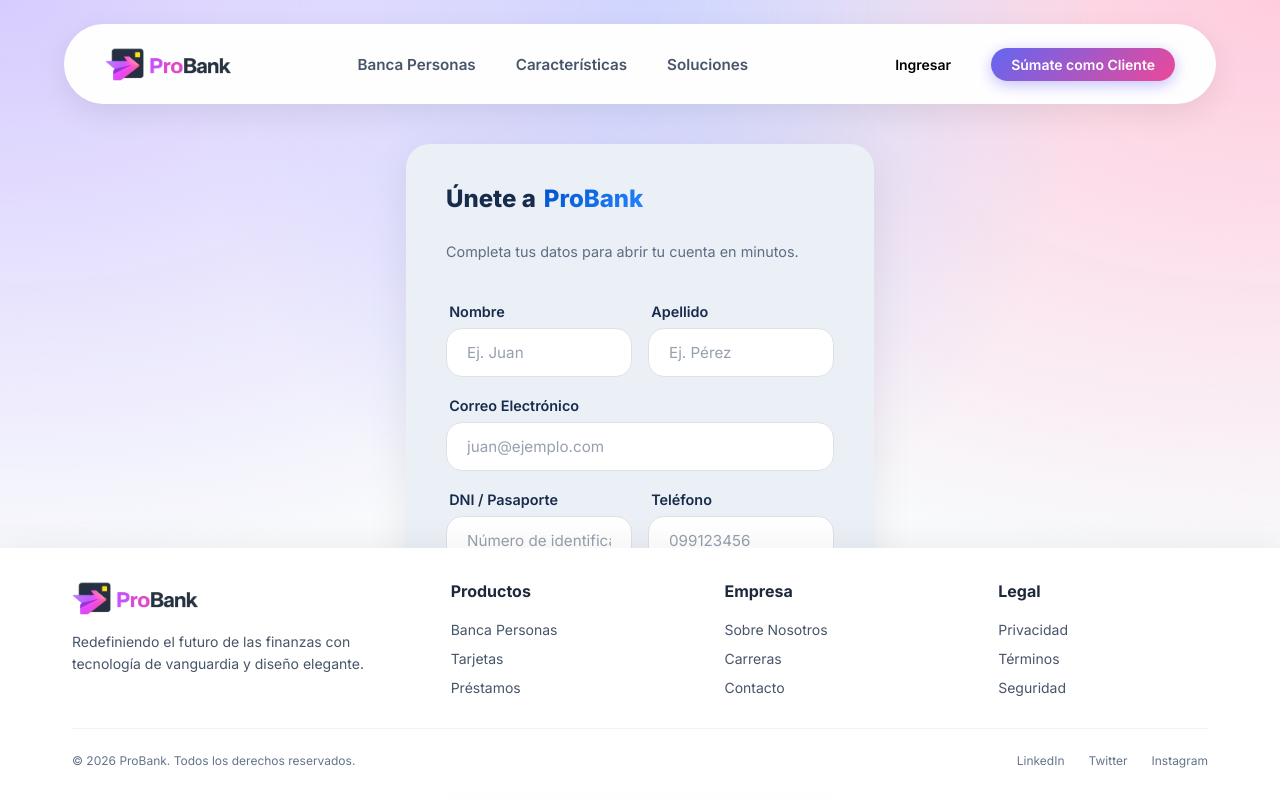
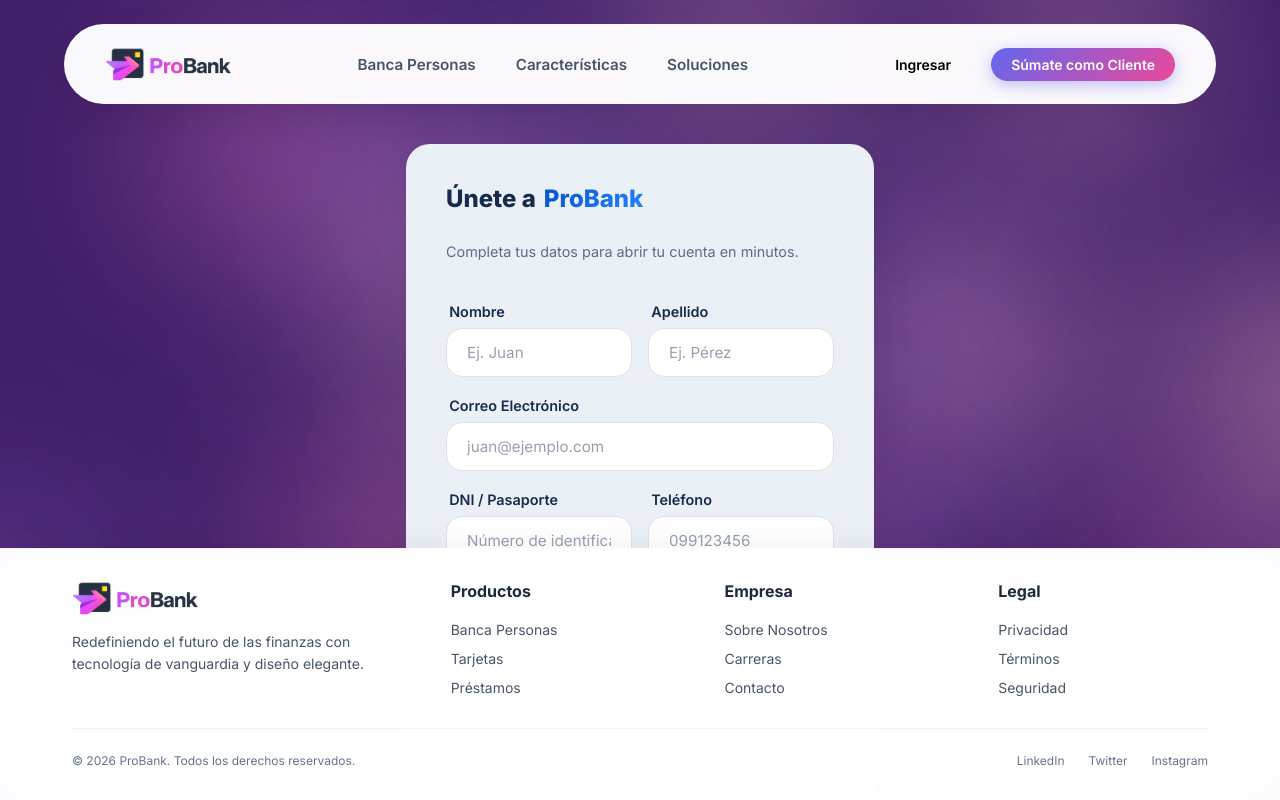
Before and after one commit to whuera/ProBank, a Next.js app: page /registro in a window 1280 px wide. Shown: the top 800 px of the page. Built offline with nearby package versions, Linux system fonts and the light colour scheme.

Commit message:
update background

```diff
--- a/src/app/globals.css
+++ b/src/app/globals.css
@@ -49,7 +49,8 @@ body {
   max-width: 100vw;
   overflow-x: hidden;
   font-family: var(--font-sans);
-  background: var(--background);
+  background: none;
+  /* Aseguramos que no haya fondo bloqueando el div fijo */
   color: var(--foreground);
   scroll-behavior: smooth;
   -webkit-font-smoothing: antialiased;
@@ -57,22 +58,17 @@ body {
 }
 
 body {
-  background-image:
-    radial-gradient(at 0% 0%, hsla(253, 16%, 7%, 1) 0, transparent 50%),
-    radial-gradient(at 50% 0%, hsla(225, 39%, 30%, 1) 0, transparent 50%),
-    radial-gradient(at 100% 0%, hsla(339, 49%, 30%, 1) 0, transparent 50%);
+  background: transparent;
   background-attachment: fixed;
   min-height: 100vh;
   /* Espacio para que el contenido pase detrás del footer fijo */
   padding-bottom: 350px;
+  transition: background 0.5s ease;
 }
 
 @media (prefers-color-scheme: light) {
   body {
-    background-image:
-      radial-gradient(at 0% 0%, hsla(253, 100%, 90%, 1) 0, transparent 50%),
-      radial-gradient(at 50% 0%, hsla(225, 100%, 90%, 1) 0, transparent 50%),
-      radial-gradient(at 100% 0%, hsla(339, 100%, 90%, 1) 0, transparent 50%);
+    background: transparent;
   }
 }
 
--- a/src/app/layout.tsx
+++ b/src/app/layout.tsx
@@ -2,6 +2,7 @@ import type { Metadata } from "next";
 import { Inter } from "next/font/google";
 import "./globals.css";
 import { Footer } from "@/components/layout/Footer";
+import { AnimatedBackground } from "@/components/ui/AnimatedBackground";
 
 const inter = Inter({
   subsets: ["latin"],
@@ -24,6 +25,7 @@ export default function RootLayout({
   return (
     <html lang="es">
       <body className={inter.variable}>
+        <AnimatedBackground />
         {children}
         <Footer />
       </body>
--- /dev/null
+++ b/src/components/ui/AnimatedBackground.module.css
@@ -0,0 +1,214 @@
+@keyframes move {
+    100% {
+        transform: translate3d(0, 0, 1px) rotate(360deg);
+    }
+}
+
+.background {
+    position: fixed;
+    width: 100vw;
+    height: 100vh;
+    top: 0;
+    left: 0;
+    background: #3E1E68;
+    overflow: hidden;
+    z-index: -1;
+}
+
+.background span {
+    width: 25vmin;
+    height: 25vmin;
+    border-radius: 25vmin;
+    backface-visibility: hidden;
+    position: absolute;
+    animation: move;
+    animation-duration: 45s;
+    animation-timing-function: linear;
+    animation-iteration-count: infinite;
+    background-color: currentColor;
+    filter: blur(12vmin);
+    /* Blur más fuerte para el efecto bokeh */
+    opacity: 0.5;
+    mix-blend-mode: screen;
+    /* Para que los colores se mezclen de forma luminosa */
+}
+
+.background span:nth-child(1) {
+    color: #583C87;
+    top: 89%;
+    left: 1%;
+    animation-duration: 52s;
+    animation-delay: -4s;
+    transform-origin: 17vw -11vh;
+}
+
+.background span:nth-child(2) {
+    color: #E45A84;
+    top: 12%;
+    left: 18%;
+    animation-duration: 37s;
+    animation-delay: -33s;
+    transform-origin: 19vw -22vh;
+}
+
+.background span:nth-child(3) {
+    color: #E45A84;
+    top: 54%;
+    left: 29%;
+    animation-duration: 6s;
+    animation-delay: -39s;
+    transform-origin: -17vw 17vh;
+}
+
+.background span:nth-child(4) {
+    color: #FFACAC;
+    top: 17%;
+    left: 84%;
+    animation-duration: 25s;
+    animation-delay: -6s;
+    transform-origin: 5vw 0vh;
+}
+
+.background span:nth-child(5) {
+    color: #583C87;
+    top: 26%;
+    left: 62%;
+    animation-duration: 50s;
+    animation-delay: -45s;
+    transform-origin: 1vw 13vh;
+}
+
+.background span:nth-child(6) {
+    color: #FFACAC;
+    top: 56%;
+    left: 70%;
+    animation-duration: 13s;
+    animation-delay: -39s;
+    transform-origin: 25vw 11vh;
+}
+
+.background span:nth-child(7) {
+    color: #583C87;
+    top: 64%;
+    left: 61%;
+    animation-duration: 6s;
+    animation-delay: -24s;
+    transform-origin: 0vw 18vh;
+}
+
+.background span:nth-child(8) {
+    color: #FFACAC;
+    top: 50%;
+    left: 36%;
+    animation-duration: 23s;
+    animation-delay: -41s;
+    transform-origin: 5vw 3vh;
+}
+
+.background span:nth-child(9) {
+    color: #FFACAC;
+    top: 81%;
+    left: 19%;
+    animation-duration: 40s;
+    animation-delay: -42s;
+    transform-origin: -19vw 9vh;
+}
+
+.background span:nth-child(10) {
+    color: #583C87;
+    top: 24%;
+    left: 35%;
+    animation-duration: 25s;
+    animation-delay: -22s;
+    transform-origin: 19vw 3vh;
+}
+
+.background span:nth-child(11) {
+    color: #E45A84;
+    top: 33%;
+    left: 32%;
+    animation-duration: 51s;
+    animation-delay: -50s;
+    transform-origin: -24vw -4vh;
+}
+
+.background span:nth-child(12) {
+    color: #E45A84;
+    top: 59%;
+    left: 65%;
+    animation-duration: 33s;
+    animation-delay: -20s;
+    transform-origin: 21vw -5vh;
+}
+
+.background span:nth-child(13) {
+    color: #FFACAC;
+    top: 84%;
+    left: 78%;
+    animation-duration: 43s;
+    animation-delay: -19s;
+    transform-origin: 11vw -15vh;
+}
+
+.background span:nth-child(14) {
+    color: #E45A84;
+    top: 5%;
+    left: 99%;
+    animation-duration: 6s;
+    animation-delay: -4s;
+    transform-origin: -16vw -5vh;
+}
+
+.background span:nth-child(15) {
+    color: #E45A84;
+    top: 94%;
+    left: 14%;
+    animation-duration: 30s;
+    animation-delay: -35s;
+    transform-origin: 0vw 19vh;
+}
+
+.background span:nth-child(16) {
+    color: #583C87;
+    top: 46%;
+    left: 42%;
+    animation-duration: 55s;
+    animation-delay: -31s;
+    transform-origin: -10vw 3vh;
+}
+
+.background span:nth-child(17) {
+    color: #E45A84;
+    top: 68%;
+    left: 21%;
+    animation-duration: 28s;
+    animation-delay: -4s;
+    transform-origin: 24vw 19vh;
+}
+
+.background span:nth-child(18) {
+    color: #FFACAC;
+    top: 22%;
+    left: 26%;
+    animation-duration: 10s;
+    animation-delay: -44s;
+    transform-origin: 10vw -5vh;
+}
+
+.background span:nth-child(19) {
+    color: #FFACAC;
+    top: 41%;
+    left: 69%;
+    animation-duration: 9s;
+    animation-delay: -30s;
+    transform-origin: -14vw 12vh;
+}
+
+.background span:nth-child(20) {
+    color: #FFACAC;
+    top: 37%;
+    left: 32%;
+    animation-duration: 48s;
+    animation-delay: -30s;
+    transform-origin: 4vw -23vh;
+}
--- /dev/null
+++ b/src/components/ui/AnimatedBackground.tsx
@@ -0,0 +1,29 @@
+import React from 'react';
+import styles from './AnimatedBackground.module.css';
+
+export const AnimatedBackground: React.FC = () => {
+    return (
+        <div className={styles.background}>
+            <span></span>
+            <span></span>
+            <span></span>
+            <span></span>
+            <span></span>
+            <span></span>
+            <span></span>
+            <span></span>
+            <span></span>
+            <span></span>
+            <span></span>
+            <span></span>
+            <span></span>
+            <span></span>
+            <span></span>
+            <span></span>
+            <span></span>
+            <span></span>
+            <span></span>
+            <span></span>
+        </div>
+    );
+};
```
